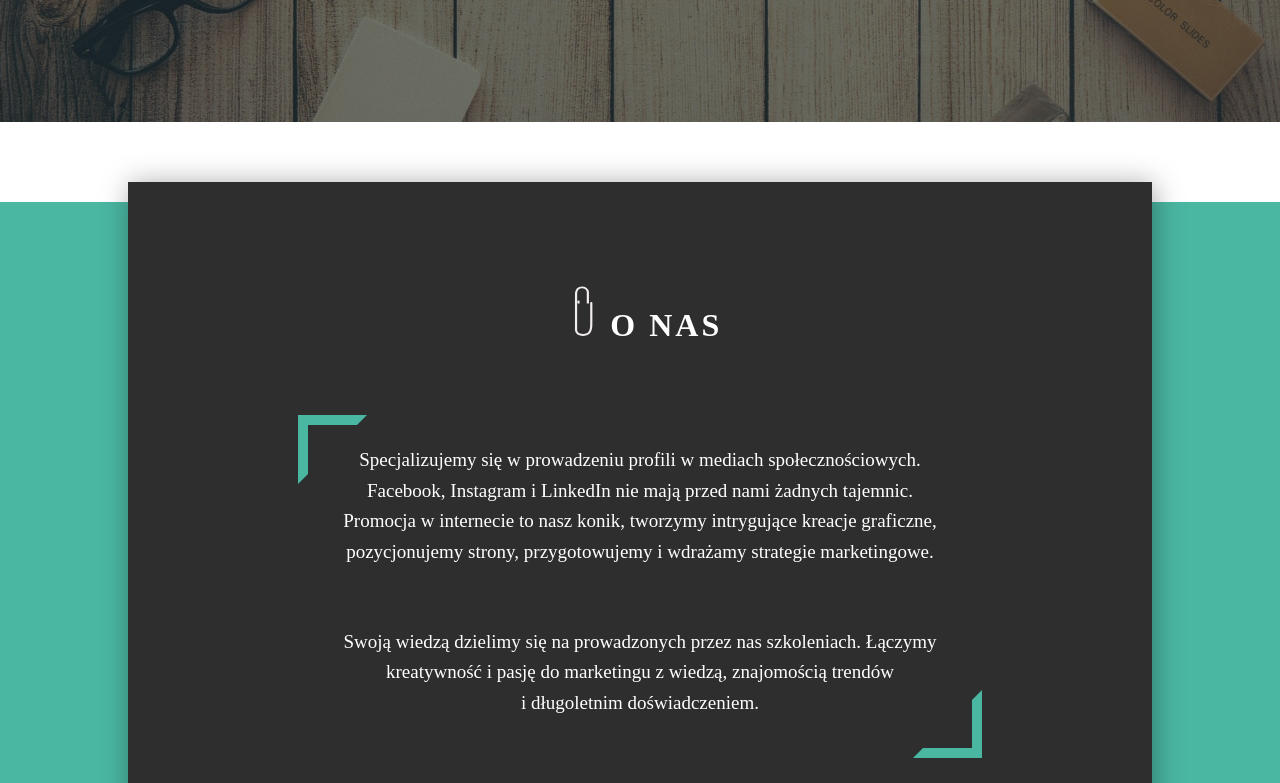
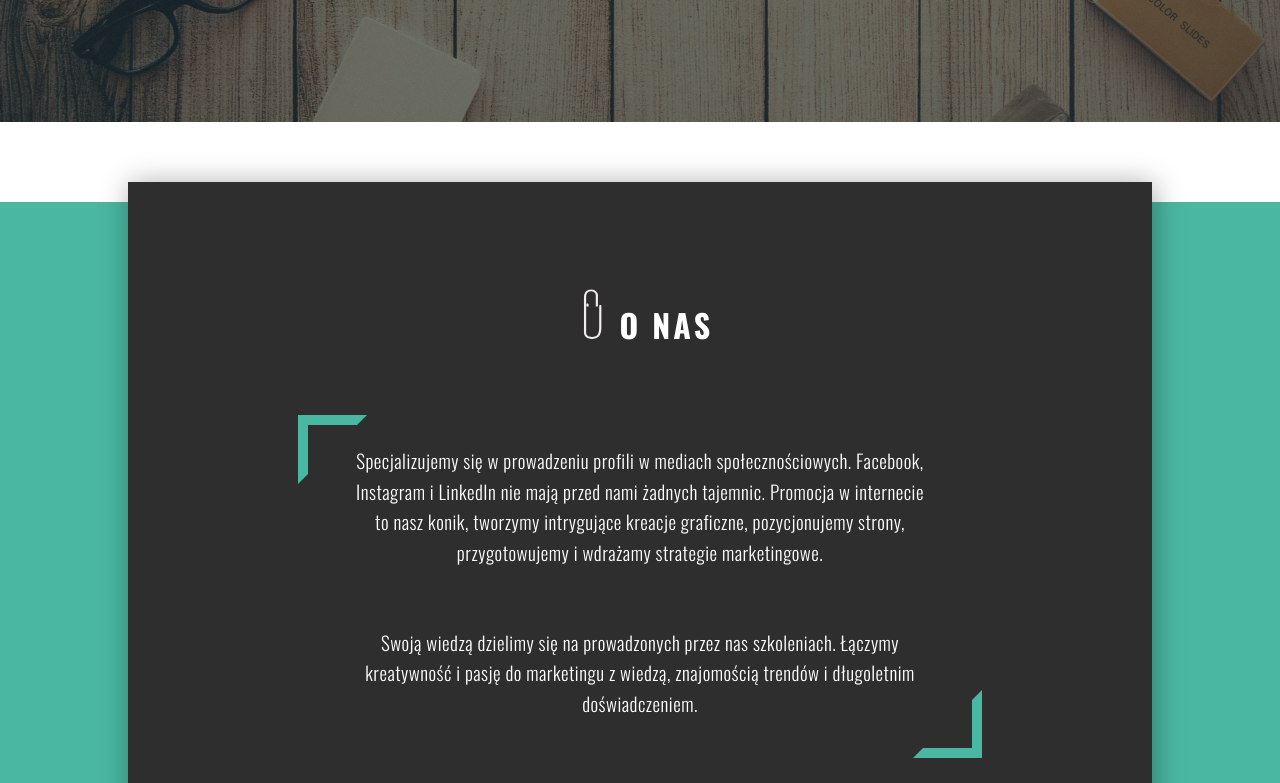
Before and after one commit to dnstankiewicz/AgencjaSpinaczWeb, a plain HTML site: page index.html in a window 1280 px wide. Shown: the part 678-1461 px from the top of the page. Drawn offline with nearby package versions, Linux system fonts and the light colour scheme.

Commit message:
fix added

```diff
--- a/css/styles.css
+++ b/css/styles.css
@@ -5,6 +5,18 @@ html {
     scroll-behavior: smooth;
     font-size: 10px;
     color: #2E2E2E;
+}
+
+body {
+    font-family: 'Oswald', sans-serif;
+    font-weight: 300;
+    font-style: normal;
+    letter-spacing: 0.5px;
+}
+
+img {
+    width: 100%;
+    max-width: 100%;
 }
 
 a {
```
